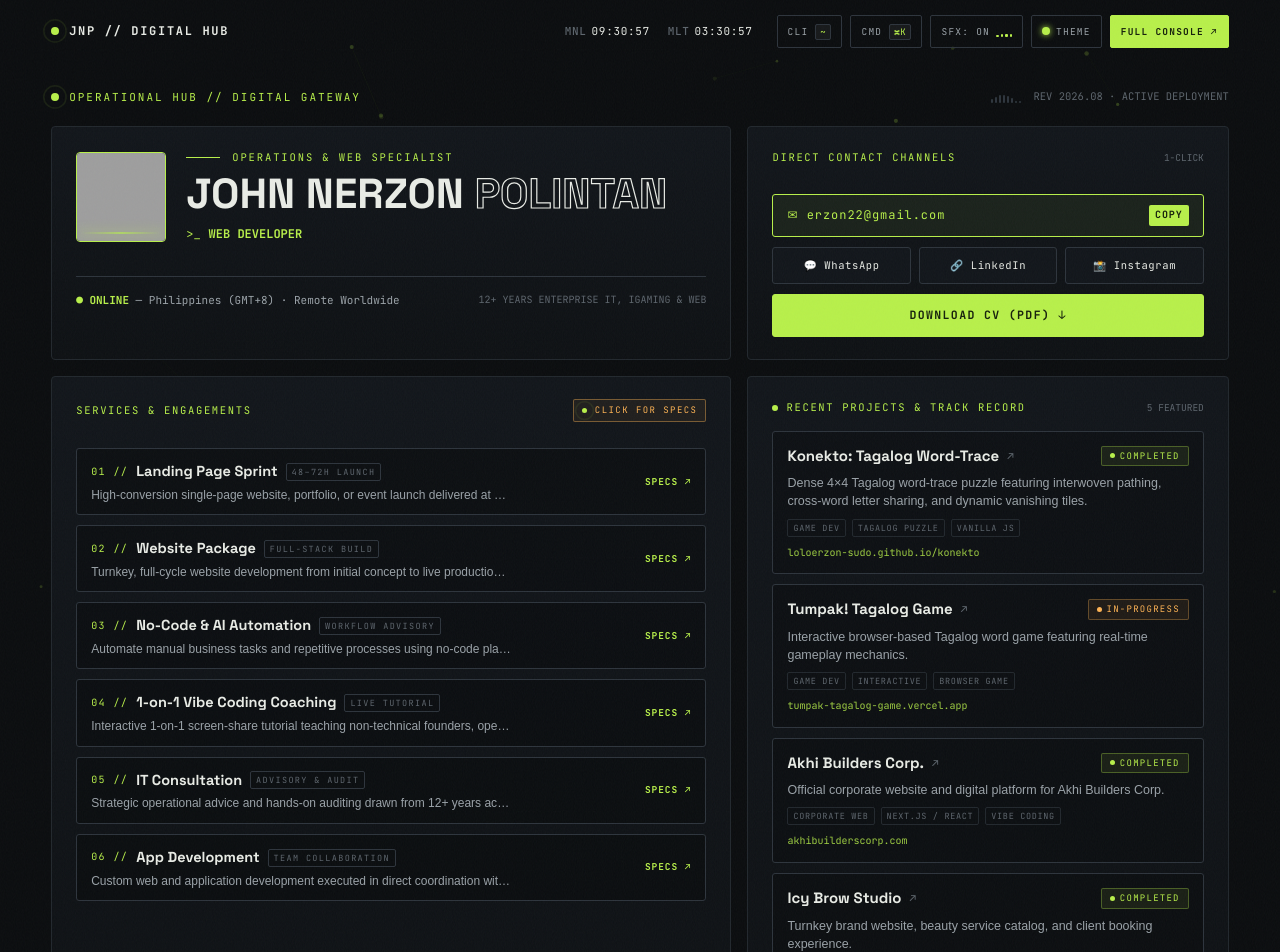
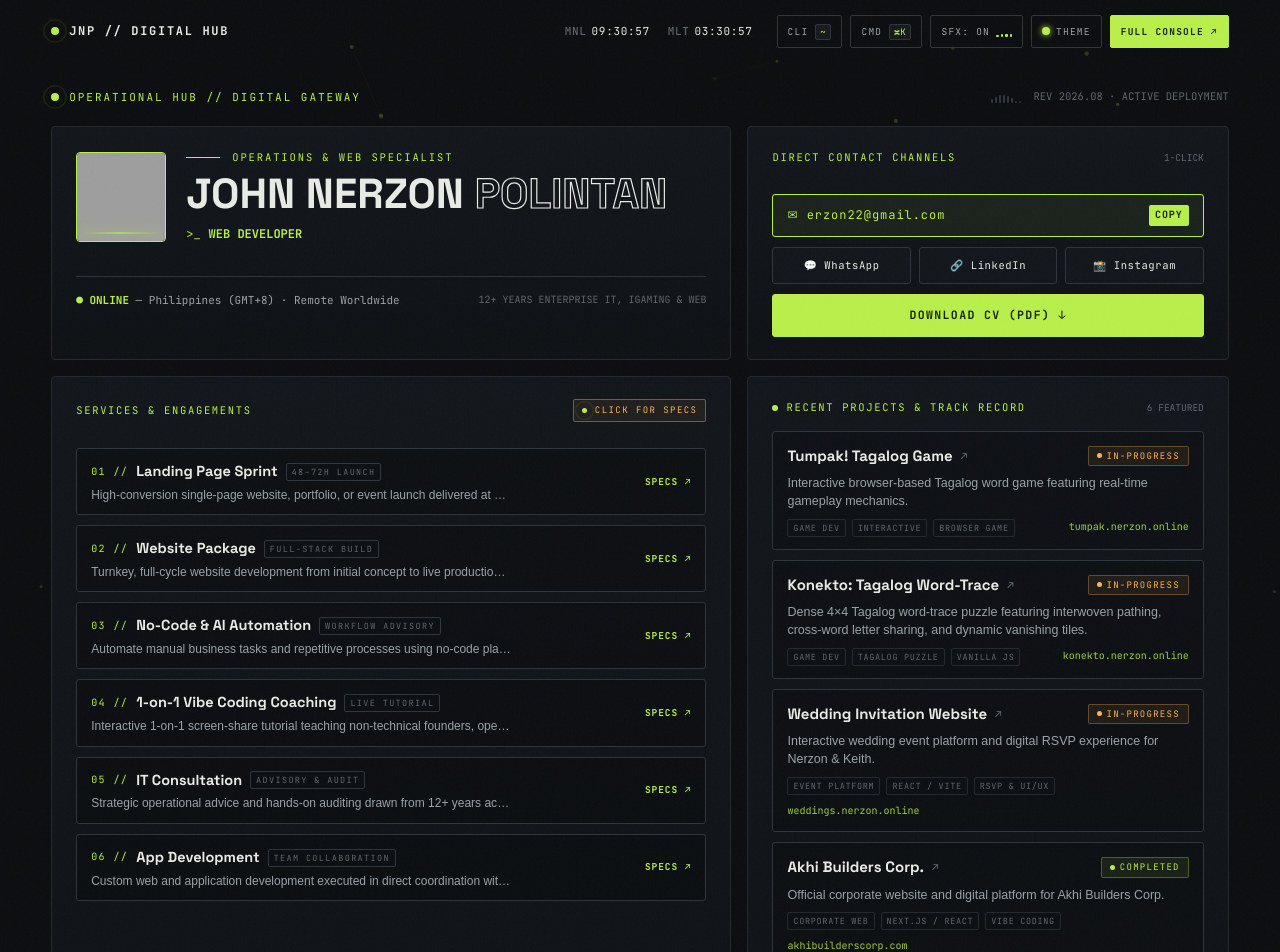
Before and after one commit to loloerzon-sudo/NerzonPolintan, a React (Vite) app in the folder react-app/: page / in a window 1280 px wide. Shown: the top 952 px of the page. Built offline with nearby package versions, Linux system fonts and the light colour scheme; grey boxes are pictures that could not be loaded; a web font is replaced by a local one.

Commit message:
feat: update project subdomains for Tumpak, Konekto, and JNP, and add Wedding Invitation Website

```diff
--- a/react-app/src/components/CommandPalette.tsx
+++ b/react-app/src/components/CommandPalette.tsx
@@ -32,11 +32,12 @@ export function CommandPalette({ isOpen, onClose, onCopyEmail, onMatrixRain, onO
     { id: 'sec-04', cat: 'SECTION', label: '04 — Skills (Console)', key: 'JUMP', action: () => { navigate('/console#skills'); } },
     { id: 'sec-05', cat: 'SECTION', label: '05 — Credentials (Console)', key: 'JUMP', action: () => { navigate('/console#credentials'); } },
     { id: 'sec-06', cat: 'SECTION', label: '06 — Contact (Console)', key: 'JUMP', action: () => { navigate('/console#contact'); } },
-    { id: 'proj-konekto', cat: 'PROJECT', label: 'Konekto: Tagalog Word-Trace [Completed]', key: 'LINK', action: () => window.open('https://loloerzon-sudo.github.io/konekto/', '_blank', 'noopener') },
-    { id: 'proj-tumpak', cat: 'PROJECT', label: 'Tumpak! Tagalog Game [In-Progress]', key: 'LINK', action: () => window.open('https://tumpak-tagalog-game.vercel.app/', '_blank', 'noopener') },
+    { id: 'proj-tumpak', cat: 'PROJECT', label: 'Tumpak! Tagalog Game [In-Progress]', key: 'LINK', action: () => window.open('https://tumpak.nerzon.online/', '_blank', 'noopener') },
+    { id: 'proj-konekto', cat: 'PROJECT', label: 'Konekto: Tagalog Word-Trace [In-Progress]', key: 'LINK', action: () => window.open('http://konekto.nerzon.online/', '_blank', 'noopener') },
+    { id: 'proj-weddings', cat: 'PROJECT', label: 'Wedding Invitation Website [In-Progress]', key: 'LINK', action: () => window.open('https://weddings.nerzon.online/', '_blank', 'noopener') },
     { id: 'proj-akhi', cat: 'PROJECT', label: 'Akhi Builders Corp. [Completed]', key: 'LINK', action: () => window.open('https://www.akhibuilderscorp.com/', '_blank', 'noopener') },
     { id: 'proj-icy', cat: 'PROJECT', label: 'Icy Brow Studio [Completed]', key: 'LINK', action: () => window.open('https://icybrowstudio.com/', '_blank', 'noopener') },
-    { id: 'proj-jnp', cat: 'PROJECT', label: 'JNP Photography Portfolio [Completed]', key: 'LINK', action: () => window.open('https://jnp-blue.vercel.app/', '_blank', 'noopener') },
+    { id: 'proj-jnp', cat: 'PROJECT', label: 'JNP Photography Portfolio [Completed]', key: 'LINK', action: () => window.open('http://jnp.nerzon.online/', '_blank', 'noopener') },
     { id: 'act-term', cat: 'SYSTEM', label: 'Launch Interactive CLI Terminal Sandbox', key: 'TERM', action: onOpenTerminal },
     { id: 'act-cv', cat: 'ACTION', label: 'Download CV / Resume (PDF)', key: 'FILE', action: () => {
       const a = document.createElement('a'); a.href = '/assets/documents/John-Nerzon-Polintan-CV-2026.pdf'; a.download = 'John-Nerzon-Polintan-CV-2026.pdf'; a.click();
--- a/react-app/src/pages/sections/RecentProjectsSection.tsx
+++ b/react-app/src/pages/sections/RecentProjectsSection.tsx
@@ -14,24 +14,33 @@ export interface ProjectItem {
 export const RECENT_PROJECTS: ProjectItem[] = [
   {
     id: 'p-01',
-    name: 'Konekto: Tagalog Word-Trace',
-    url: 'https://loloerzon-sudo.github.io/konekto/',
-    displayUrl: 'loloerzon-sudo.github.io/konekto',
-    desc: 'Dense 4×4 Tagalog word-trace puzzle featuring interwoven pathing, cross-word letter sharing, and dynamic vanishing tiles.',
-    status: 'COMPLETED',
-    tags: ['GAME DEV', 'TAGALOG PUZZLE', 'VANILLA JS'],
-  },
-  {
-    id: 'p-02',
     name: 'Tumpak! Tagalog Game',
-    url: 'https://tumpak-tagalog-game.vercel.app/',
-    displayUrl: 'tumpak-tagalog-game.vercel.app',
+    url: 'https://tumpak.nerzon.online/',
+    displayUrl: 'tumpak.nerzon.online',
     desc: 'Interactive browser-based Tagalog word game featuring real-time gameplay mechanics.',
     status: 'IN-PROGRESS',
     tags: ['GAME DEV', 'INTERACTIVE', 'BROWSER GAME'],
   },
   {
+    id: 'p-02',
+    name: 'Konekto: Tagalog Word-Trace',
+    url: 'http://konekto.nerzon.online/',
+    displayUrl: 'konekto.nerzon.online',
+    desc: 'Dense 4×4 Tagalog word-trace puzzle featuring interwoven pathing, cross-word letter sharing, and dynamic vanishing tiles.',
+    status: 'IN-PROGRESS',
+    tags: ['GAME DEV', 'TAGALOG PUZZLE', 'VANILLA JS'],
+  },
+  {
     id: 'p-03',
+    name: 'Wedding Invitation Website',
+    url: 'https://weddings.nerzon.online/',
+    displayUrl: 'weddings.nerzon.online',
+    desc: 'Interactive wedding event platform and digital RSVP experience for Nerzon & Keith.',
+    status: 'IN-PROGRESS',
+    tags: ['EVENT PLATFORM', 'REACT / VITE', 'RSVP & UI/UX'],
+  },
+  {
+    id: 'p-04',
     name: 'Akhi Builders Corp.',
     url: 'https://www.akhibuilderscorp.com/',
     displayUrl: 'akhibuilderscorp.com',
@@ -40,7 +49,7 @@ export const RECENT_PROJECTS: ProjectItem[] = [
     tags: ['CORPORATE WEB', 'NEXT.JS / REACT', 'VIBE CODING'],
   },
   {
-    id: 'p-04',
+    id: 'p-05',
     name: 'Icy Brow Studio',
     url: 'https://icybrowstudio.com/',
     displayUrl: 'icybrowstudio.com',
@@ -49,10 +58,10 @@ export const RECENT_PROJECTS: ProjectItem[] = [
     tags: ['TURNKEY WEB', 'CLIENT BOOKING', 'UI/UX'],
   },
   {
-    id: 'p-05',
+    id: 'p-06',
     name: 'JNP Photography Portfolio',
-    url: 'https://jnp-blue.vercel.app/',
-    displayUrl: 'jnp-blue.vercel.app',
+    url: 'http://jnp.nerzon.online/',
+    displayUrl: 'jnp.nerzon.online',
     desc: 'Visual photography showcase featuring Adobe Lightroom editing, portrait collections, and creative gallery exhibits.',
     status: 'COMPLETED',
     tags: ['PHOTOGRAPHY', 'LIGHTROOM', 'GALLERY SHOWCASE'],
```
